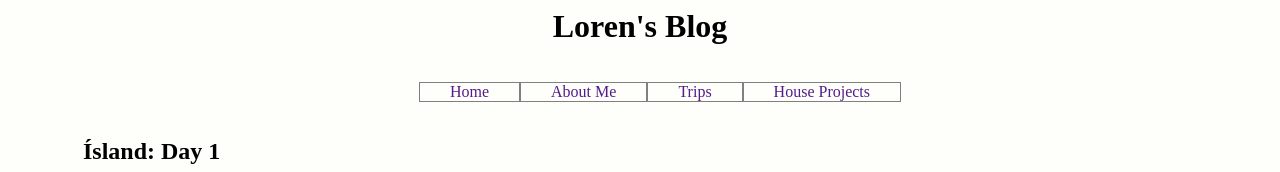
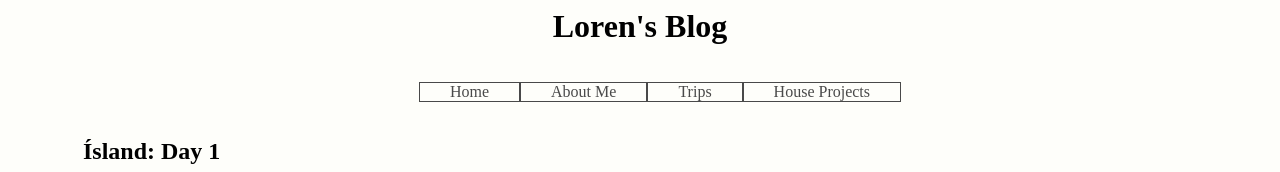
Before and after one commit to lorenepler/html-me-something, a plain HTML site: page index.html in a window 1280 px wide. Shown: the top 172 px of the page. Drawn offline with Linux system fonts and the light colour scheme.

Commit message:
Styled the button font

```diff
--- a/styles.css
+++ b/styles.css
@@ -63,11 +63,12 @@ li {
   padding-right: 30px;
   border-style: solid;
   border-width: thin;
-  border-color: gray;
+  border-color: #494949;
 }
 
 li a {
   text-decoration: none;
+  color: #494949;
 }
 
 article p{
```
